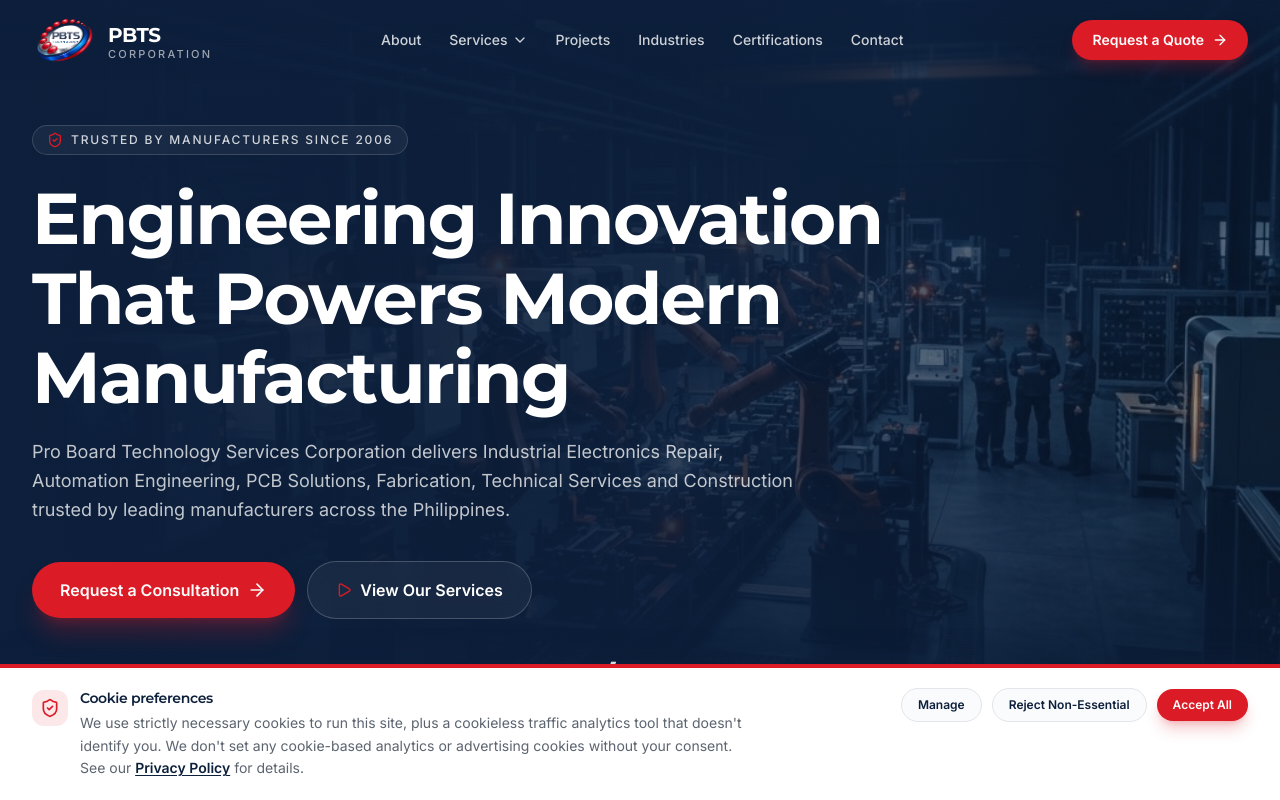
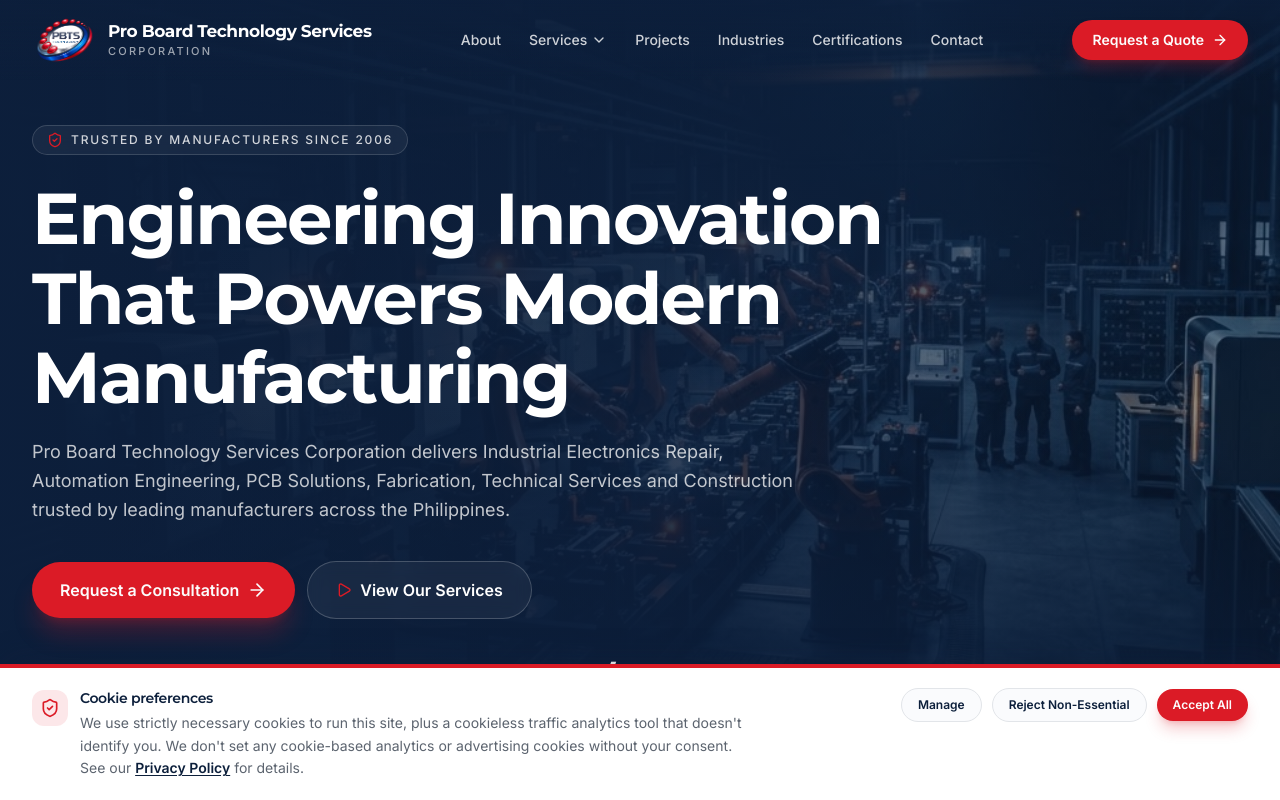
Before and after one commit to ayumihidalgo/pbts-corporate-website, a Next.js app: page / in a window 1280 px wide. Shown: the top 800 px of the page. Built offline with nearby package versions, Linux system fonts and the light colour scheme.

Commit message:
navbar PBTS

```diff
--- a/components/site/navbar.tsx
+++ b/components/site/navbar.tsx
@@ -150,8 +150,8 @@ export function Navbar() {
             />
           </span>
           <span className="hidden flex-col leading-none sm:flex">
-            <span className="font-display text-xl font-bold tracking-tight text-white">PBTS</span>
-            <span className="text-[11px] font-medium uppercase tracking-[0.2em] text-white/60">
+            <span className="font-display text-[17px] font-bold tracking-tight text-white">Pro Board Technology Services</span>
+            <span className="text-[11px] font-medium uppercase tracking-[0.2em] text-white/60 pt-1.5">
               Corporation
             </span>
           </span>
```
